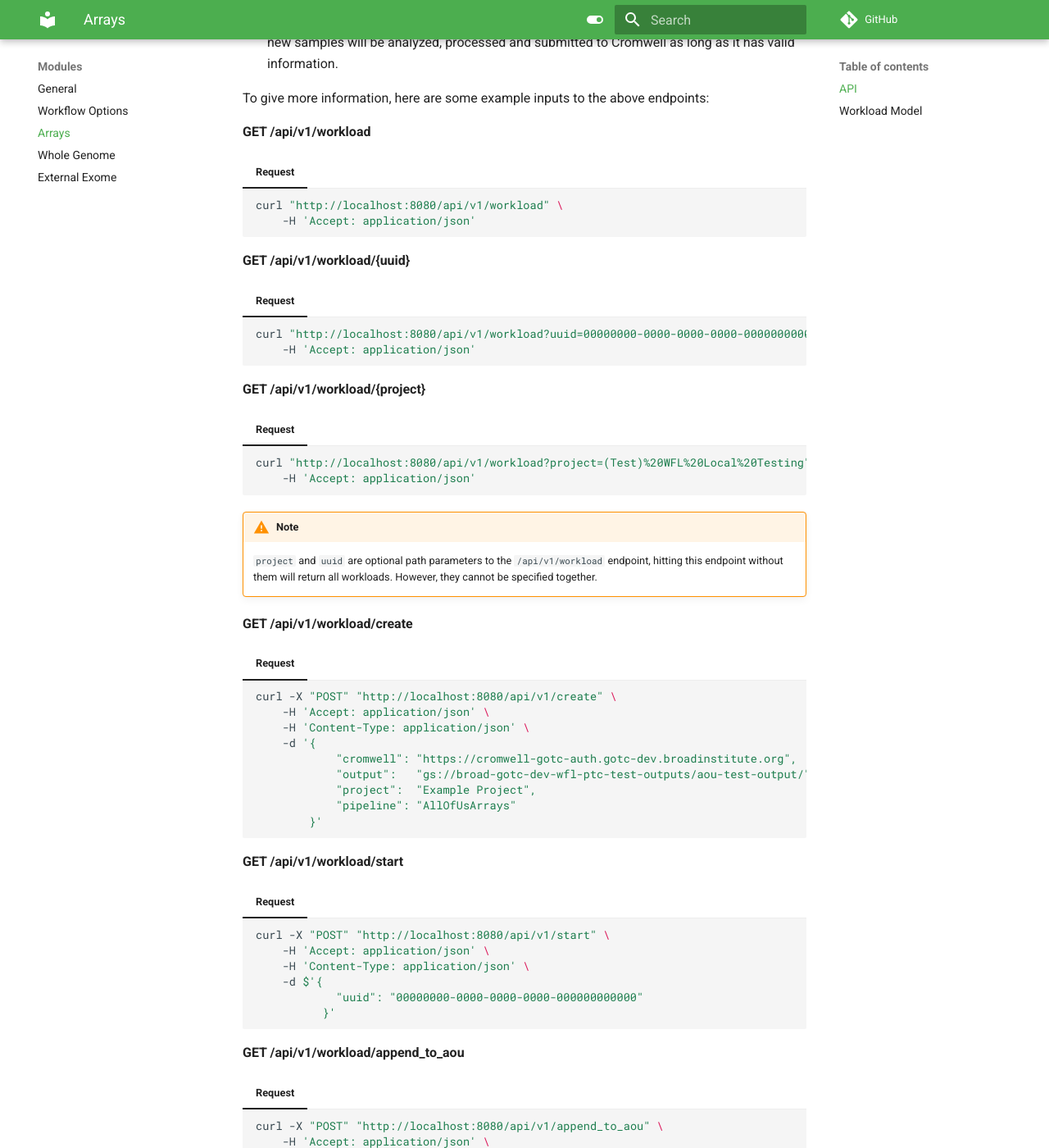
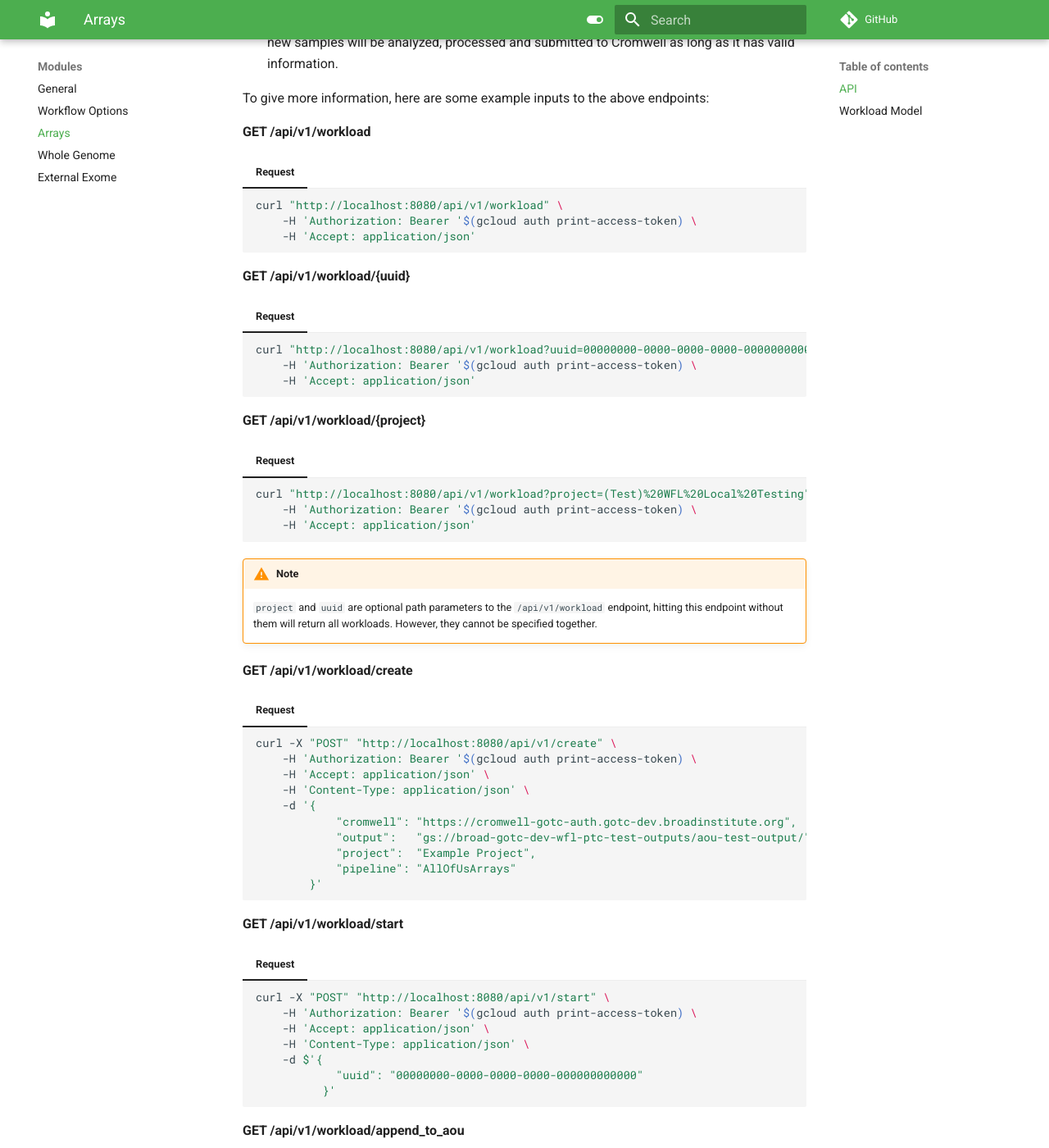
Before and after one commit to broadinstitute/wfl, an MkDocs documentation site: the page built from docs/md/modules-arrays.md, in a window 1280 px wide and 1400 px high, scrolled down 1345 px. Shown: the whole window at 82% size. Built offline with MkDocs 1.6.1 and Material for MkDocs 9.7.7, drawn with Linux system fonts in a browser that asks for light colours; comment, search, counter and statistics services are not loaded; some of the changed text lies outside the part shown.

Commit message:
Include auth headers in arrays examples.

````diff
--- a/docs/md/modules-arrays.md
+++ b/docs/md/modules-arrays.md
@@ -51,6 +51,7 @@ To give more information, here are some example inputs to the above endpoints:
 
     ```shell
     curl "http://localhost:8080/api/v1/workload" \
+        -H 'Authorization: Bearer '$(gcloud auth print-access-token) \
         -H 'Accept: application/json'
     ```
 
@@ -60,6 +61,7 @@ To give more information, here are some example inputs to the above endpoints:
 
     ```shell
     curl "http://localhost:8080/api/v1/workload?uuid=00000000-0000-0000-0000-000000000000" \
+        -H 'Authorization: Bearer '$(gcloud auth print-access-token) \
         -H 'Accept: application/json'
     ```
 
@@ -69,6 +71,7 @@ To give more information, here are some example inputs to the above endpoints:
 
     ```shell
     curl "http://localhost:8080/api/v1/workload?project=(Test)%20WFL%20Local%20Testing" \
+        -H 'Authorization: Bearer '$(gcloud auth print-access-token) \
         -H 'Accept: application/json'
     ```
 
@@ -83,6 +86,7 @@ To give more information, here are some example inputs to the above endpoints:
 
     ```shell
     curl -X "POST" "http://localhost:8080/api/v1/create" \
+        -H 'Authorization: Bearer '$(gcloud auth print-access-token) \
         -H 'Accept: application/json' \
         -H 'Content-Type: application/json' \
         -d '{
@@ -99,6 +103,7 @@ To give more information, here are some example inputs to the above endpoints:
 
     ```shell
     curl -X "POST" "http://localhost:8080/api/v1/start" \
+        -H 'Authorization: Bearer '$(gcloud auth print-access-token) \
         -H 'Accept: application/json' \
         -H 'Content-Type: application/json' \
         -d $'{
@@ -112,6 +117,7 @@ To give more information, here are some example inputs to the above endpoints:
 
     ```shell
     curl -X "POST" "http://localhost:8080/api/v1/append_to_aou" \
+        -H 'Authorization: Bearer '$(gcloud auth print-access-token) \
         -H 'Accept: application/json' \
         -H 'Content-Type: application/json' \
         -d $'{
````
